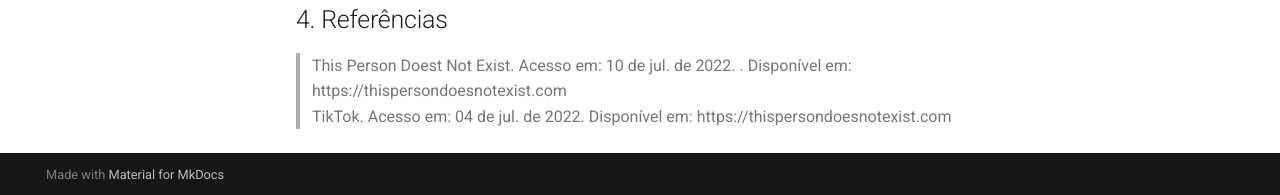
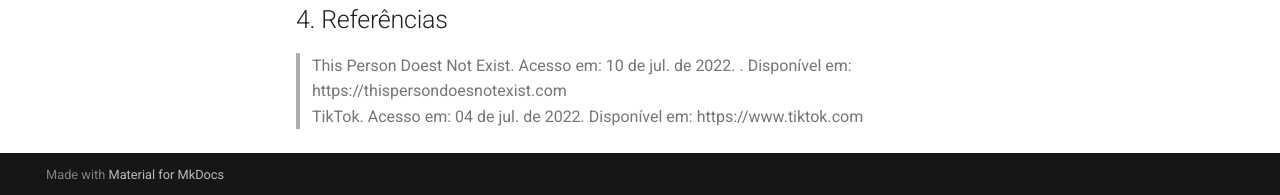
Before and after one commit to Requisitos-de-Software/2022.1-TikTok, an MkDocs documentation site: the page built from docs/personas.md, in a window 1280 px wide and 900 px high, scrolled down 4878 px. Shown: the part 702-897 px from the top of the window. Built offline with MkDocs 1.6.1 and Material for MkDocs 9.7.7, drawn with Linux system fonts in a browser that asks for light colours; comment, search, counter and statistics services are not loaded; some of the changed lines change nothing that is shown.

Commit message:
Update personas.md

```diff
--- a/docs/personas.md
+++ b/docs/personas.md
@@ -82,4 +82,4 @@ A partir do Brainstorm realizado em uma reunião com todos os membros do grupo,
 ## 4. Referências
 
 > This Person Doest Not Exist. Acesso em: 10 de jul. de 2022. . Disponível em: https://thispersondoesnotexist.com <br>
-> TikTok.  Acesso em: 04 de jul. de 2022. Disponível em: https://thispersondoesnotexist.com<br>
+> TikTok.  Acesso em: 04 de jul. de 2022. Disponível em: https://www.tiktok.com<br>
```
